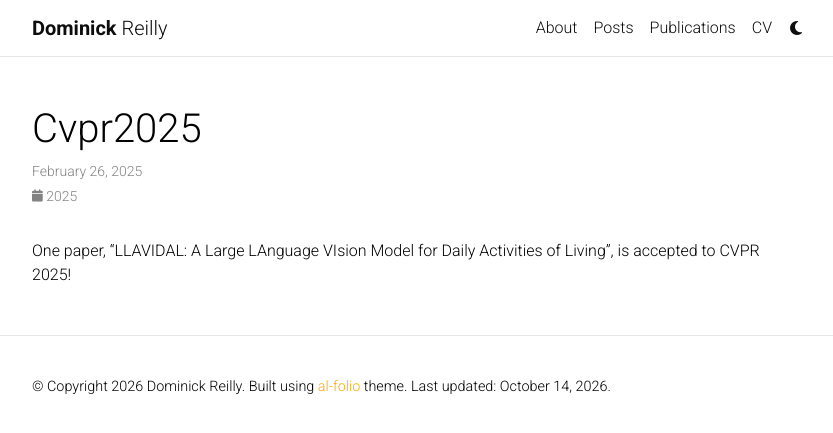
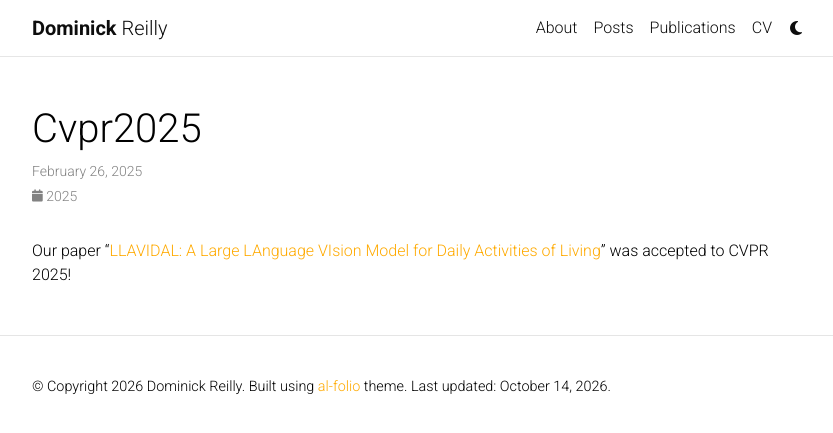
Before and after one commit to dominickrei/dominickrei.github.io, a Jekyll site: the page built from _news/cvpr2025.md, in a window 1280 px wide. Shown: the top 433 px of the page, without its empty margins (223-1056 px from the left). Built offline with Jekyll 4.4.1, drawn with Linux system fonts in a browser that asks for light colours; full-size pictures stand in for the smaller copies a plugin makes; comment, search, counter and statistics services are not loaded; a style sheet for code colours, icons or effects is not loaded.

Commit message:
News update

```diff
--- a/_bibliography/papers.bib
+++ b/_bibliography/papers.bib
@@ -15,6 +15,7 @@
   doi = {},
   selected = {true},
   preview = "MoP.png",
+  code = "https://github.com/Sony/MoP",
   arxiv = "2607.08839"
 }
 
--- a/_news/cvpr2025.md
+++ b/_news/cvpr2025.md
@@ -6,4 +6,4 @@ related_posts: false
 display: true
 ---
 
-One paper, "LLAVIDAL: A Large LAnguage VIsion Model for Daily Activities of Living", is accepted to CVPR 2025!
+Our paper "[LLAVIDAL: A Large LAnguage VIsion Model for Daily Activities of Living](https://arxiv.org/abs/2406.09390)" was accepted to CVPR 2025!
```
Also changed, not shown: _news/eccv2026.md (+1 -1 lines), _news/neurips2026.md (added, +9 -0 lines).
